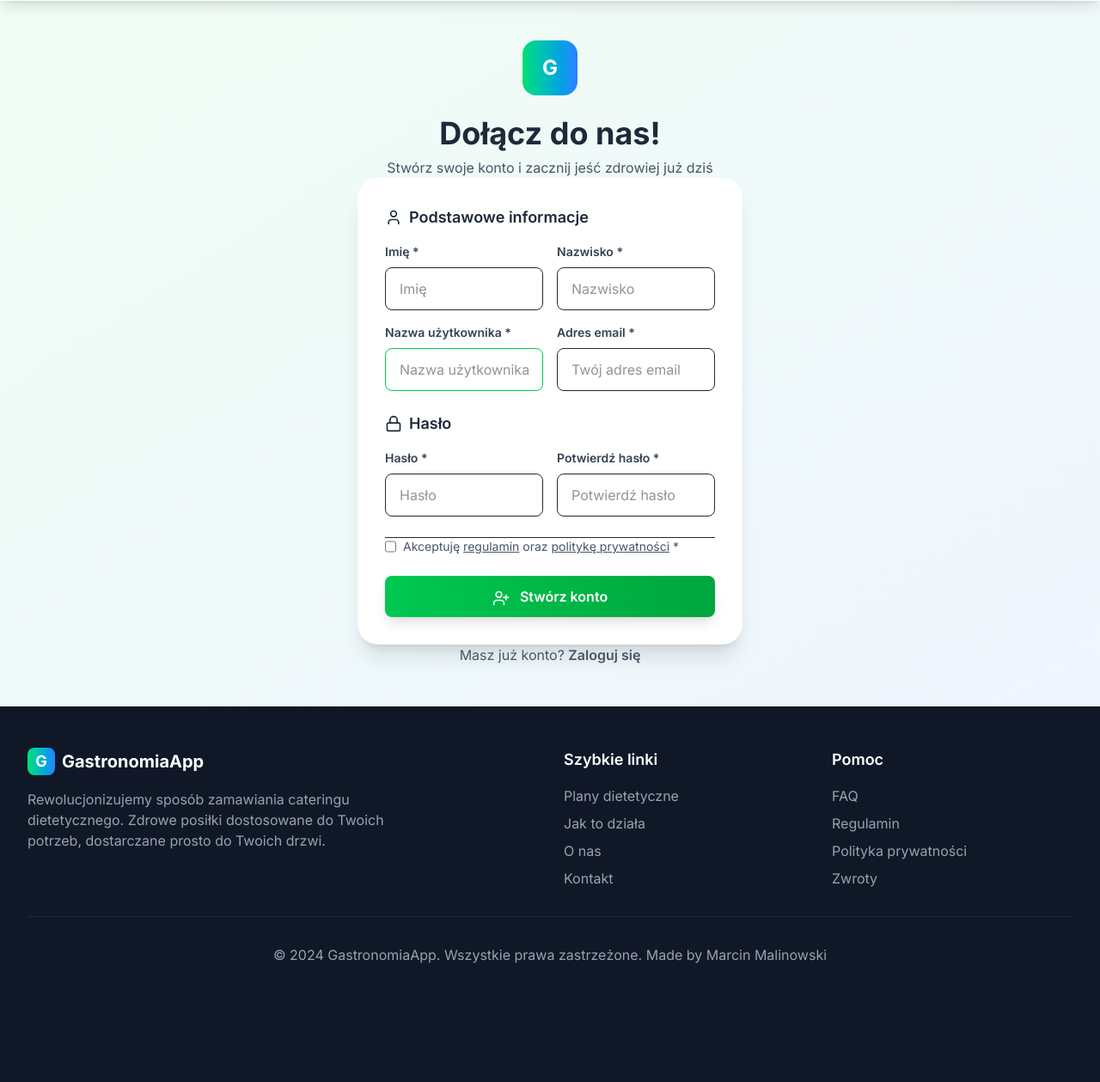
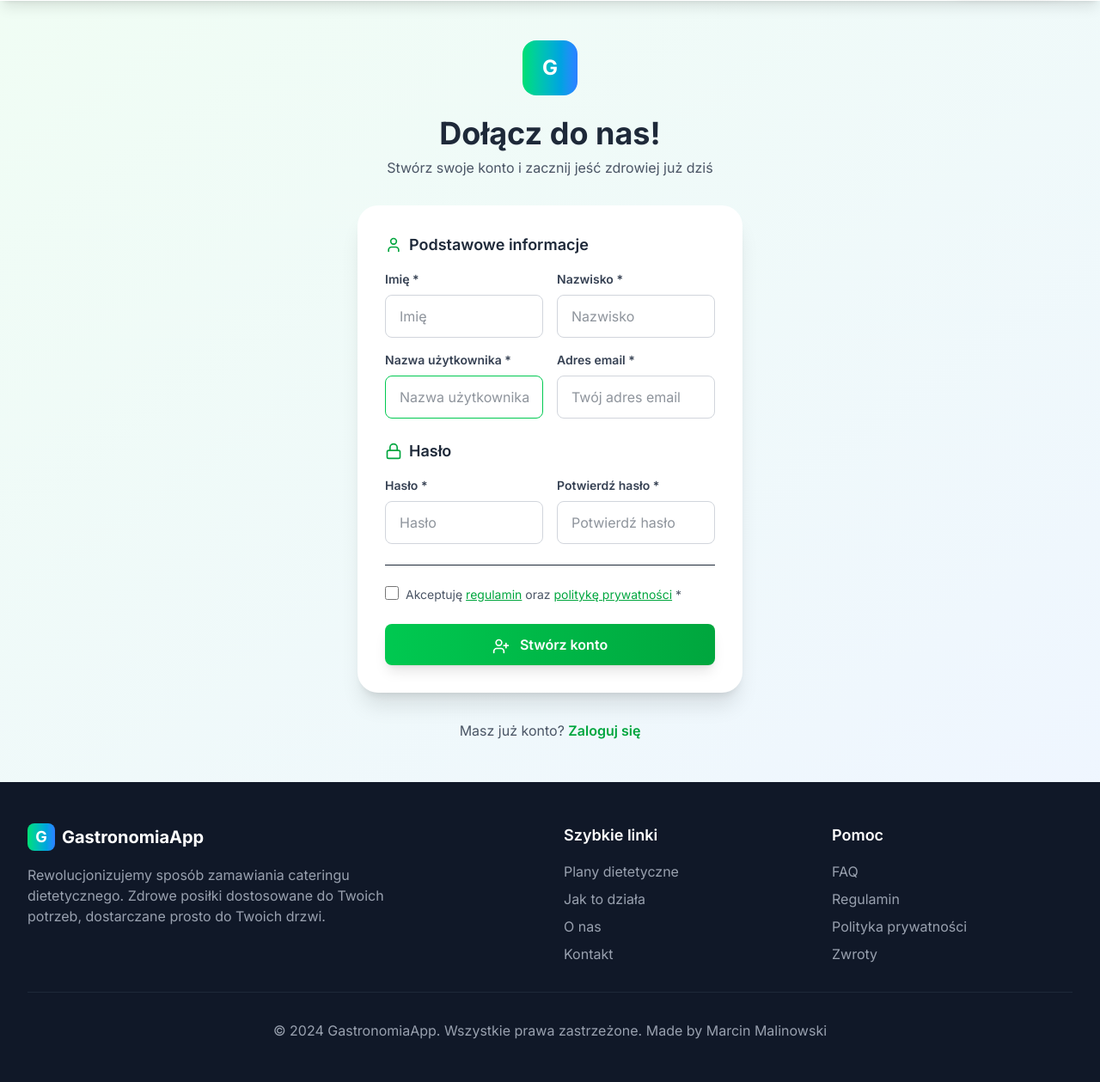
Before and after one commit to przecinek6/GastronomiaApp, a Django app: page /register/ in a window 1280 px wide. Shown: the part 65-1324 px from the top of the page at 86% size. Before the commit the page ends 1186 px from the top, so only its background shows below. Run offline with Django 5.2, Linux system fonts and the light colour scheme.

Commit message:
aktualizacja stylów

```diff
--- a/static/disc/style.css
+++ b/static/disc/style.css
@@ -7,8 +7,11 @@
       "Segoe UI Emoji", "Segoe UI Symbol", "Noto Color Emoji";
     --font-mono: ui-monospace, SFMono-Regular, Menlo, Monaco, Consolas, "Liberation Mono",
       "Courier New", monospace;
+    --color-red-50: oklch(97.1% 0.013 17.38);
+    --color-red-200: oklch(88.5% 0.062 18.334);
     --color-red-500: oklch(63.7% 0.237 25.331);
     --color-red-600: oklch(57.7% 0.245 27.325);
+    --color-red-700: oklch(50.5% 0.213 27.518);
     --color-orange-50: oklch(98% 0.016 73.684);
     --color-orange-300: oklch(83.7% 0.128 66.29);
     --color-orange-400: oklch(75% 0.183 55.934);
@@ -21,14 +24,17 @@
     --color-yellow-500: oklch(79.5% 0.184 86.047);
     --color-yellow-600: oklch(68.1% 0.162 75.834);
     --color-green-50: oklch(98.2% 0.018 155.826);
+    --color-green-200: oklch(92.5% 0.084 155.995);
     --color-green-400: oklch(79.2% 0.209 151.711);
     --color-green-500: oklch(72.3% 0.219 149.579);
     --color-green-600: oklch(62.7% 0.194 149.214);
     --color-green-700: oklch(52.7% 0.154 150.069);
     --color-blue-50: oklch(97% 0.014 254.604);
+    --color-blue-200: oklch(88.2% 0.059 254.128);
     --color-blue-400: oklch(70.7% 0.165 254.624);
     --color-blue-500: oklch(62.3% 0.214 259.815);
     --color-blue-600: oklch(54.6% 0.245 262.881);
+    --color-blue-700: oklch(48.8% 0.243 264.376);
     --color-blue-900: oklch(37.9% 0.146 265.522);
     --color-purple-50: oklch(97.7% 0.014 308.299);
     --color-purple-100: oklch(94.6% 0.033 307.174);
@@ -51,6 +57,7 @@
     --color-gray-200: oklch(92.8% 0.006 264.531);
     --color-gray-300: oklch(87.2% 0.01 258.338);
     --color-gray-400: oklch(70.7% 0.022 261.325);
+    --color-gray-500: oklch(55.1% 0.027 264.364);
     --color-gray-600: oklch(44.6% 0.03 256.802);
     --color-gray-700: oklch(37.3% 0.034 259.733);
     --color-gray-800: oklch(27.8% 0.033 256.848);
@@ -59,6 +66,7 @@
     --color-white: #fff;
     --spacing: 0.25rem;
     --container-md: 28rem;
+    --container-2xl: 42rem;
     --container-3xl: 48rem;
     --container-4xl: 56rem;
     --container-7xl: 80rem;
@@ -394,6 +405,9 @@
   .h-0\.5 {
     height: calc(var(--spacing) * 0.5);
   }
+  .h-4 {
+    height: calc(var(--spacing) * 4);
+  }
   .h-5 {
     height: calc(var(--spacing) * 5);
   }
@@ -418,6 +432,9 @@
   .min-h-screen {
     min-height: 100vh;
   }
+  .w-4 {
+    width: calc(var(--spacing) * 4);
+  }
   .w-5 {
     width: calc(var(--spacing) * 5);
   }
@@ -504,11 +524,17 @@
   .items-center {
     align-items: center;
   }
+  .items-start {
+    align-items: flex-start;
+  }
   .justify-between {
     justify-content: space-between;
   }
   .justify-center {
     justify-content: center;
+  }
+  .gap-3 {
+    gap: calc(var(--spacing) * 3);
   }
   .gap-4 {
     gap: calc(var(--spacing) * 4);
@@ -554,6 +580,13 @@
       margin-block-end: calc(calc(var(--spacing) * 6) * calc(1 - var(--tw-space-y-reverse)));
     }
   }
+  .space-y-8 {
+    :where(& > :not(:last-child)) {
+      --tw-space-y-reverse: 0;
+      margin-block-start: calc(calc(var(--spacing) * 8) * var(--tw-space-y-reverse));
+      margin-block-end: calc(calc(var(--spacing) * 8) * calc(1 - var(--tw-space-y-reverse)));
+    }
+  }
   .space-x-2 {
     :where(& > :not(:last-child)) {
       --tw-space-x-reverse: 0;
@@ -622,24 +658,39 @@
     border-top-style: var(--tw-border-style);
     border-top-width: 1px;
   }
+  .border-blue-200 {
+    border-color: var(--color-blue-200);
+  }
   .border-gray-200 {
     border-color: var(--color-gray-200);
   }
+  .border-gray-300 {
+    border-color: var(--color-gray-300);
+  }
   .border-gray-700 {
     border-color: var(--color-gray-700);
   }
   .border-gray-800 {
     border-color: var(--color-gray-800);
   }
+  .border-green-200 {
+    border-color: var(--color-green-200);
+  }
   .border-purple-500 {
     border-color: var(--color-purple-500);
   }
+  .border-red-200 {
+    border-color: var(--color-red-200);
+  }
   .border-white {
     border-color: var(--color-white);
   }
   .bg-black {
     background-color: var(--color-black);
   }
+  .bg-blue-50 {
+    background-color: var(--color-blue-50);
+  }
   .bg-gray-50 {
     background-color: var(--color-gray-50);
   }
@@ -881,6 +944,9 @@
   }
   .pt-2 {
     padding-top: calc(var(--spacing) * 2);
+  }
+  .pt-6 {
+    padding-top: calc(var(--spacing) * 6);
   }
   .pt-8 {
     padding-top: calc(var(--spacing) * 8);
@@ -974,6 +1049,12 @@
   .text-green-500 {
     color: var(--color-green-500);
   }
+  .text-green-600 {
+    color: var(--color-green-600);
+  }
+  .text-green-700 {
+    color: var(--color-green-700);
+  }
   .text-purple-200 {
     color: var(--color-purple-200);
   }
@@ -1196,6 +1298,13 @@
     &:hover {
       @media (hover: hover) {
         color: var(--color-green-600);
+      }
+    }
+  }
+  .hover\:text-green-700 {
+    &:hover {
+      @media (hover: hover) {
+        color: var(--color-green-700);
       }
     }
   }
@@ -1232,6 +1341,11 @@
   .focus\:border-green-500 {
     &:focus {
       border-color: var(--color-green-500);
+    }
+  }
+  .focus\:ring-green-500 {
+    &:focus {
+      --tw-ring-color: var(--color-green-500);
     }
   }
   .focus\:outline-none {
```
Also changed, not shown: other parts of static/disc/style.css (+51 -0 lines).
